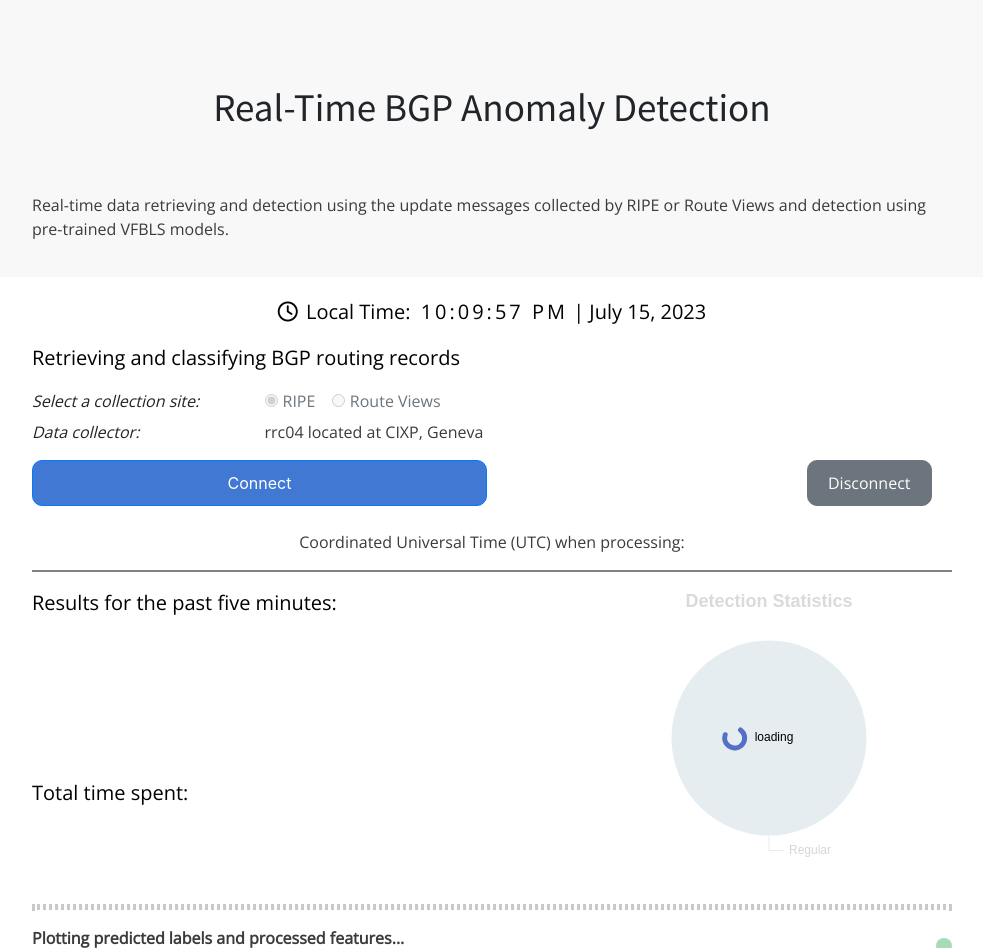
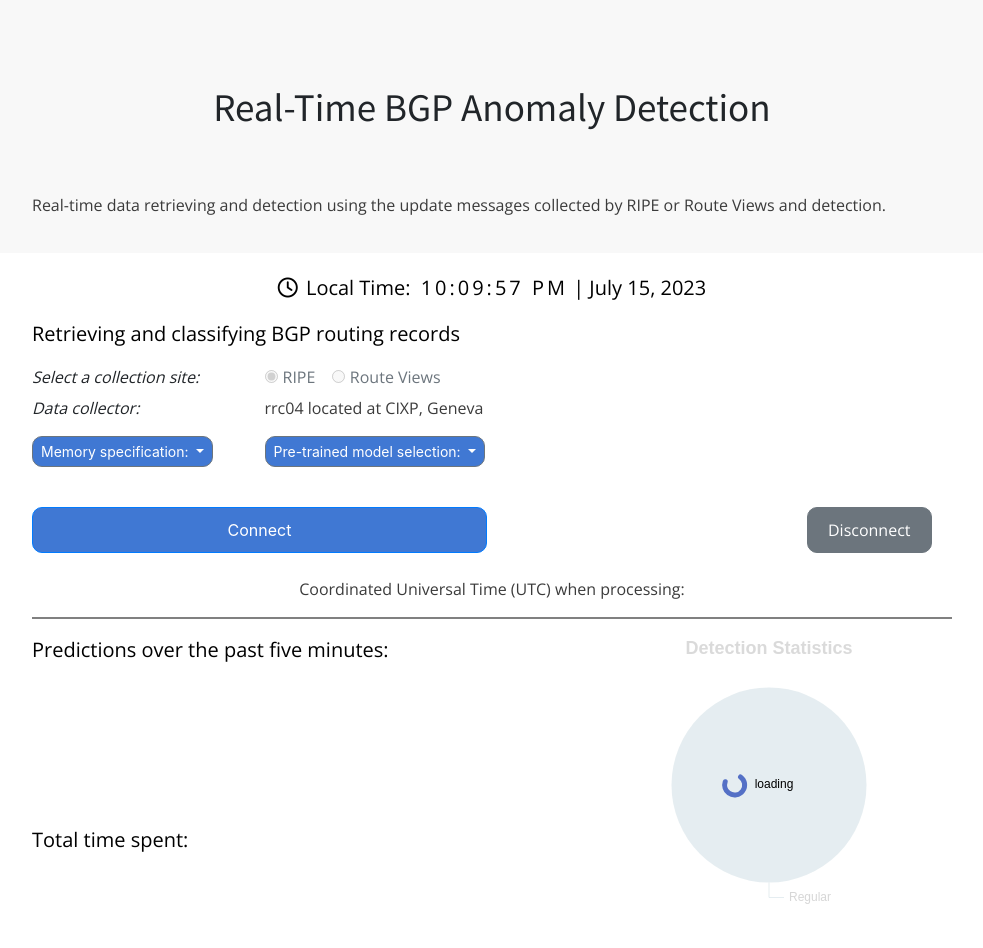
Before and after one commit to zhida-li/BGPGuard, a Flask app: page /bgp_ad_realtime in a window 1280 px wide. Shown: the part 76-1024 px from the top of the page, without its empty margins (148-1131 px from the left). Run offline with Flask 2, Linux system fonts and the light colour scheme; some libraries are stand-ins or nearby versions.

Commit message:
update high low mem options

```diff
--- a/app.py
+++ b/app.py
@@ -147,16 +147,22 @@
 
 # WebSocket for Real-Time Detection  -begin
 @socketio.on('main_event', namespace='/test_conn')
-def test_connect():
+def test_connect(message):
+    mem = message.get('selected_option1')  # Get the selected option from the message
+    ALGO = message.get('selected_option2')  # Get the selected option from the message
+    print("Received feature option: ", mem)
+    print("Received algorithm option: ", ALGO)
     global thread
     with thread_lock:
         if thread is None:
-            thread = socketio.start_background_task(app_realtime_thread)
+            thread = socketio.start_background_task(app_realtime_thread, mem, ALGO)
 
 
-def app_realtime_thread():
+def app_realtime_thread(mem, ALGO):  # Add selected_option1 and selected_option2 as parameters
+    print("Running thread with feature option: ", mem)
+    print("Running thread with algorithm option: ", ALGO)
     count = 0
-    ALGO = 'VFBLS'
+    # ALGO = 'VFBLS'
     site = 'RIPE'
     if site == 'RIPE':
         time_interval = 5 * 60  # RIPE provides new update msg every 5 minutes
@@ -175,7 +181,7 @@
 
         # === Load the data for the front-end (real-time) ===
         web_results, t_utc, t_ann, data_for_plot_ann, data_for_plot_wdrl, count, predicted_labels, \
-            t_cpu, cpus = app_realtime_detection(ALGO, site, count)
+            t_cpu, cpus = app_realtime_detection(ALGO, site, mem, count)
 
         # Show results
         # Emit uct date & time, predicted labels of 5min
--- a/app_realtime.py
+++ b/app_realtime.py
@@ -37,10 +37,11 @@
 from src.VFBLS_v110.VFBLS_realtime import vfbls_demo
 
 
-def app_realtime_detection(ALGO='VFBLS', site='RIPE', count=0):
+def app_realtime_detection(ALGO='VFBLS', site='RIPE', mem='low', count=0):
     """
     :param ALGO: algorithm
     :param site:  collection site
+    :param mem: low memory or high memory
     :param count: no. of the real-time detection
     :return: data for socket.io
     """
@@ -55,7 +56,7 @@
     # Prepare uct date & time, predicted labels of 5min
     if ALGO == 'VFBLS':
         # VFBLS
-        predicted_labels, test_hour_chart, test_min_chart, web_results = vfbls_demo(mem='low')
+        predicted_labels, test_hour_chart, test_min_chart, web_results = vfbls_demo(mem)
         # print("predicted", predicted_labels)  # type: [2.0, 1.0, ...]
         # print("test_hour", test_hour_chart)  # type: ['01', '01', ...]
         # print("web_results", web_results)
--- /dev/null
+++ b/src/featureSelection/featureSelect_pdf.py
@@ -0,0 +1,4 @@
+# Feature selection with PDF
+# July 15, 2023
+import sys
+import numpy as np
--- a/static/css/style.css
+++ b/static/css/style.css
@@ -353,3 +353,8 @@
 #btn_reset {
     background: #6c757d;
 }
+
+/*dropdown menu*/
+.custom-dropdown .btn {
+    padding: 0.25rem 0.5rem; /* This will decrease the top and bottom padding, effectively reducing the button height */
+}
--- a/static/js/data_emit_labels_5min.js
+++ b/static/js/data_emit_labels_5min.js
@@ -6,10 +6,39 @@
     namespace = '/test_conn';
 
     var socket = io(namespace);
+    var selectedOption1 = null;  // This will hold the selected dropdown item
+    var selectedOption2 = null;
+
+    // Update selected option and button text when a dropdown item is clicked
+    // For dropdown 1
+    $('.dropdown-item1').click(function () {
+        selectedOption1 = $(this).text();
+        $('#dropdownButton1').text('Memory selected: ' + selectedOption1);
+    });
+
+    // For dropdown 2
+    $('.dropdown-item2').click(function () {
+        selectedOption2 = $(this).text();
+        $('#dropdownButton2').text('Pre-trained model selected: ' + selectedOption2);
+    });
+
+    // Emit selected option when "Connect" button is clicked
+    // $('#btn_connect').click(function () {
+    //     let data = {'selected_option1': selectedOption1};
+    //     socket.emit('main_event', data);
+    // });
+
+    $('#btn_connect').click(function () {
+        let data = {
+            'selected_option1': selectedOption1,
+            'selected_option2': selectedOption2
+        };
+        socket.emit('main_event', data);
+    });
     // Start the background thread by pressing the "Connect button"
-    $('#btn_connect').click(function () {
-        socket.emit('main_event');
-    });
+    // $('#btn_connect').click(function () {
+    //     socket.emit('main_event');
+    // });
 
     // Disconnect the real-time task (client -> server)
     $('form#form_disconnect').submit(function (event) {
--- a/static/js/echart_emit_labels.js
+++ b/static/js/echart_emit_labels.js
@@ -9,7 +9,7 @@
 
 myChart0.setOption({
     title: {
-        text: 'Results vs. time'
+        text: 'Prediction vs. time'
     },
     tooltip: {
         trigger: 'axis',
--- a/templates/bgp_ad_offline.html
+++ b/templates/bgp_ad_offline.html
@@ -103,12 +103,12 @@
 
                         <div class="form-row">
                             <div class="form-group col-md-6">
-                                <label for="s_t_ano" class="font-italic">Start time for the anomalous event:</label>
+                                <label for="s_t_ano" class="font-italic">Start time (UTC) for the anomalous event:</label>
                                 <input type="text" class="form-control" id="s_t_ano"
                                        name="start_time_anomaly_key" placeholder="Format: HHMM. Example: 0400">
                             </div>
                             <div class="form-group col-md-6">
-                                <label for="e_t_ano" class="font-italic">End time for the anomalous event:</label>
+                                <label for="e_t_ano" class="font-italic">End time (UTC) for the anomalous event:</label>
                                 <input type="text" class="form-control" id="e_t_ano"
                                        name="end_time_anomaly_key" placeholder="HHMM. Example: 1159">
                             </div>
--- a/templates/bgp_ad_realtime.html
+++ b/templates/bgp_ad_realtime.html
@@ -14,7 +14,8 @@
             <div class="row">
                 <div class="col-md-10 offset-md-1 text-left">
                     <p>Real-time data retrieving and detection using the update messages collected by
-                        RIPE or Route Views and detection using pre-trained VFBLS models.
+                        RIPE or Route Views and detection.
+                        {#                        using pre-trained VFBLS models.#}
                     </p>
                 </div>
             </div>
@@ -71,6 +72,39 @@
                         </div>
                     </div>
 
+                    <div class="form-row">
+                        <div class="col-md-3 mb-3"> <!-- Add this div with class 'mb-3' to add margin-bottom -->
+                            <div class="dropdown custom-dropdown">
+                                <button class="btn btn-secondary btn-sm dropdown-toggle" type="button"
+                                        id="dropdownButton1"
+                                        data-toggle="dropdown"
+                                        aria-expanded="false">
+                                    Memory specification:
+                                </button>
+                                <div class="dropdown-menu">
+                                    <a class="dropdown-item dropdown-item1" href="#">low</a>
+                                    <a class="dropdown-item dropdown-item1" href="#">high</a>
+                                </div>
+                            </div>
+                        </div>
+
+                        <div class="col-md-3 mb-3"> <!-- Add this div with class 'mb-3' to add margin-bottom -->
+                            <div class="dropdown custom-dropdown">
+                                <button class="btn btn-secondary btn-sm dropdown-toggle" type="button"
+                                        id="dropdownButton2"
+                                        data-toggle="dropdown"
+                                        aria-expanded="false">
+                                    Pre-trained model selection:
+                                </button>
+                                <div class="dropdown-menu">
+                                    <a class="dropdown-item dropdown-item2" href="#">VFBLS</a>
+                                    <a class="dropdown-item dropdown-item2" href="#">GRU</a>
+                                </div>
+                            </div>
+                        </div>
+                    </div>
+
+                    <br>
                     <!-- Buttons for connection and disconnection mr-3: margin-right-->
                     <div class="form-row">
                         <div class="col-md-6">
@@ -104,7 +138,7 @@
 
                     <div class="row">
                         <div class="col-md-6 offset-md-0 text-left">
-                            <p class="lead">Results for the past five minutes:</p>
+                            <p class="lead">Predictions over the past five minutes:</p>
                             <!-- placeholder: Results for the 1st minute... -->
                             <span id="results0_p"></span>
                             <br>
```
Also changed, not shown: 2 other files.
